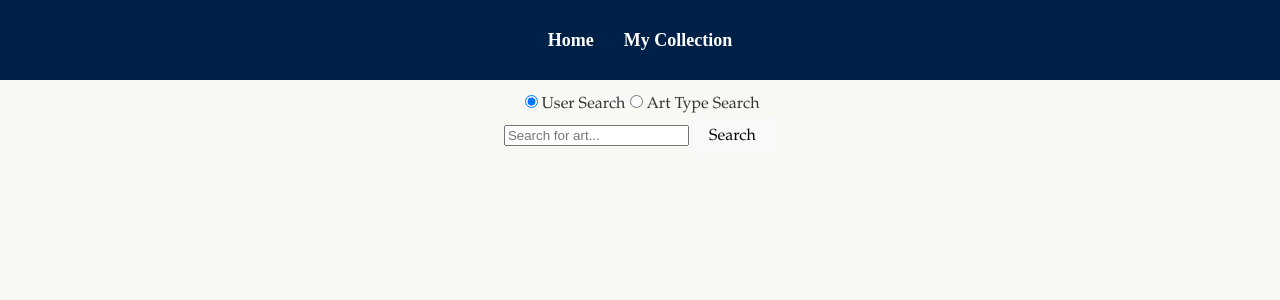
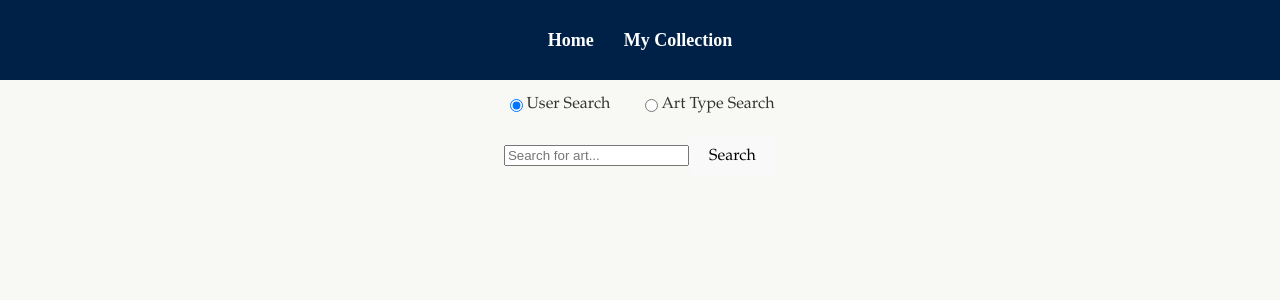
Before and after one commit to ndanner22/art-curator, a React (Vite) app: page / in a window 1280 px wide. Shown: the top 300 px of the page. Built offline with nearby package versions, Linux system fonts and the light colour scheme.

Commit message:
update radio button css to space them out on the page better

```diff
--- a/src/App.css
+++ b/src/App.css
@@ -168,3 +168,18 @@ body {
 .nav-link:hover {
   color: #daa520;
 }
+
+.radio-group {
+  display: flex;
+  justify-content: center;
+  gap: 30px;
+  margin-bottom: 20px;
+}
+
+.radio-label {
+  display: flex;
+  align-items: center;
+  font-family: "Garamond", serif;
+  color: #333;
+  cursor: pointer;
+}
--- a/src/Components/ArtWorksSearchPage.jsx
+++ b/src/Components/ArtWorksSearchPage.jsx
@@ -106,8 +106,8 @@ const ArtWorks = ({ addToCollection }) => {
 
   return (
     <div>
-      <div>
-        <label>
+      <div className="radio-group">
+        <label className="radio-label">
           <input
             type="radio"
             value="user"
@@ -119,7 +119,7 @@ const ArtWorks = ({ addToCollection }) => {
           />
           User Search
         </label>
-        <label>
+        <label className="radio-label">
           <input
             type="radio"
             value="dropdown"
```
